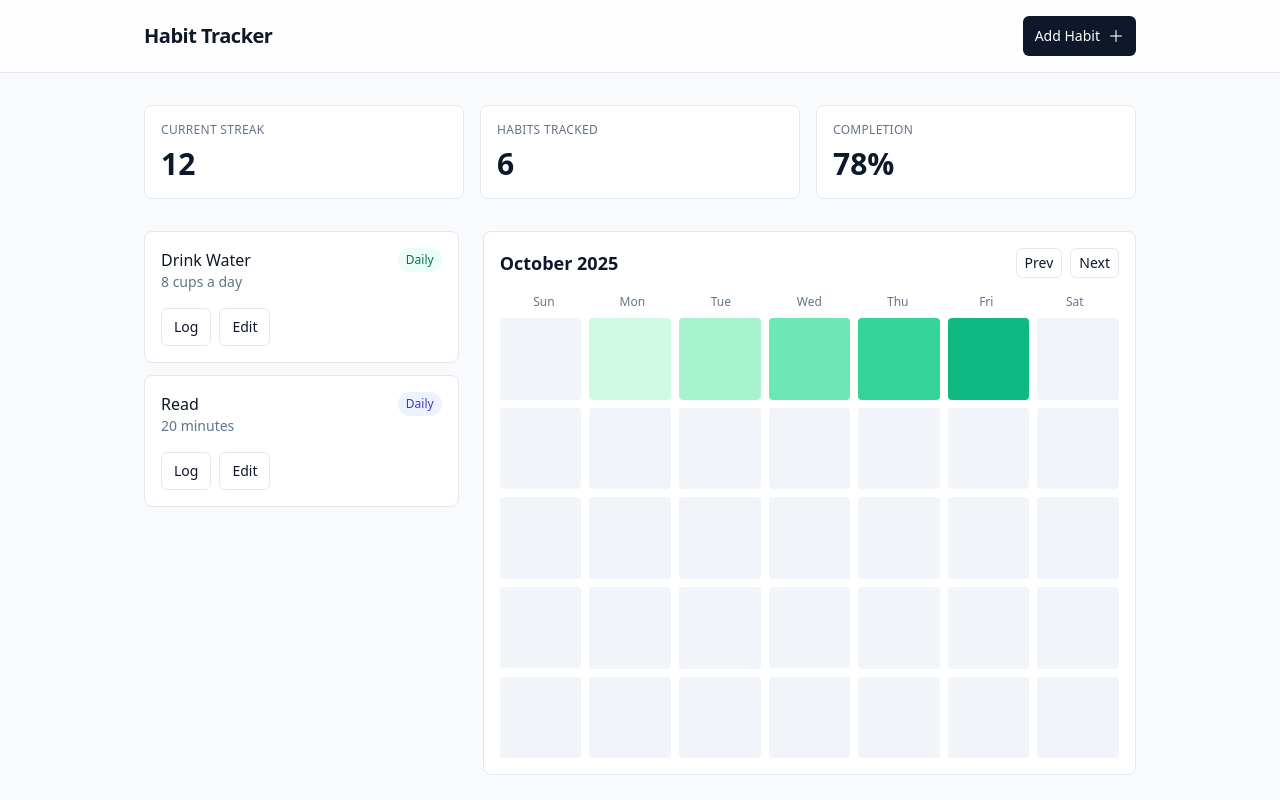
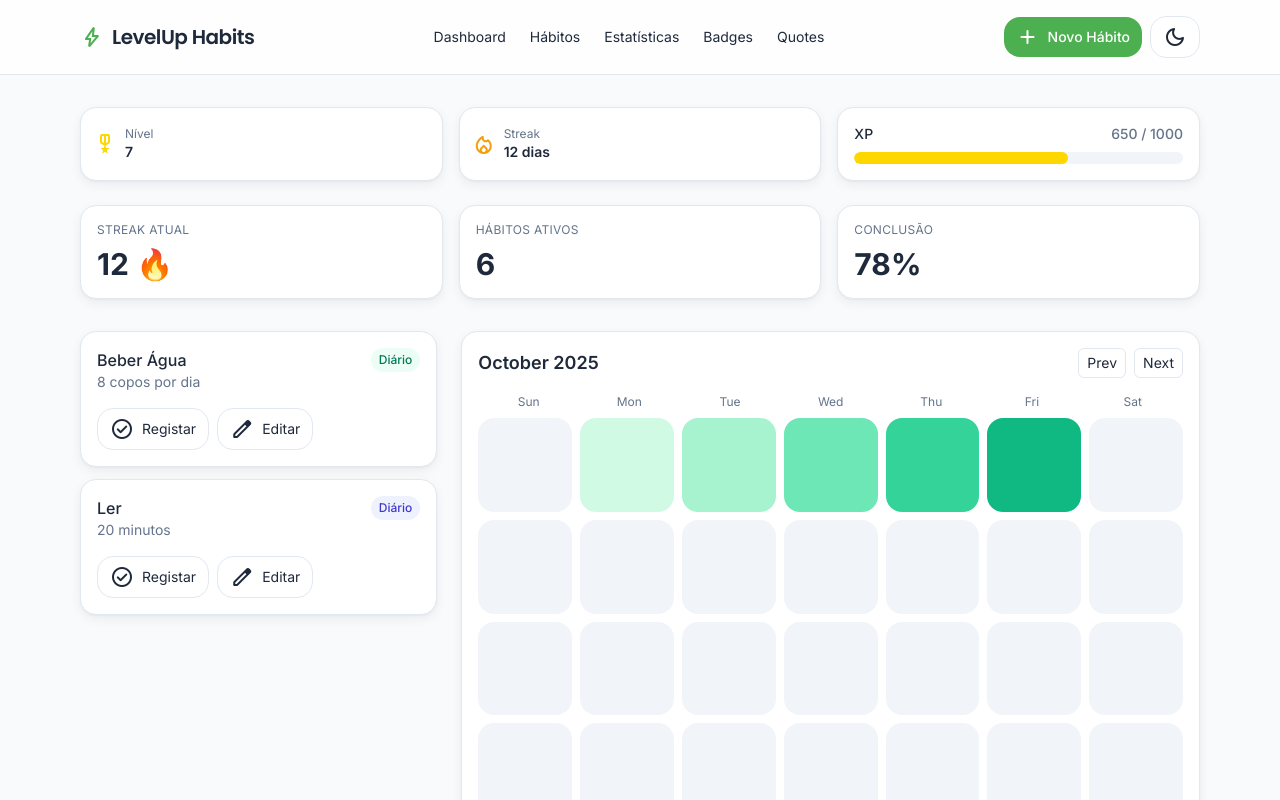
Before and after one commit to DinisMiranda/PW1_P1, a Vue app in the folder my-vue-app/: page / in a window 1280 px wide. Shown: the top 800 px of the page. Built offline with nearby package versions, Linux system fonts and the light colour scheme.

Commit message:
Design: Tailwind setup + dashboard layout with widgets

```diff
--- a/my-vue-app/index.html
+++ b/my-vue-app/index.html
@@ -6,9 +6,42 @@
     <meta name="viewport" content="width=device-width, initial-scale=1.0">
     <title>Habit Tracker</title>
     <script src="https://cdn.tailwindcss.com"></script>
+    <!-- Fonts: Poppins (titles) and Inter (text) -->
+    <link rel="preconnect" href="https://fonts.googleapis.com">
+    <link rel="preconnect" href="https://fonts.gstatic.com" crossorigin>
+    <link href="https://fonts.googleapis.com/css2?family=Inter:wght@400;500;600;700&family=Poppins:wght@500;600;700&display=swap" rel="stylesheet">
+    <!-- Material Symbols for icons -->
+    <link href="https://fonts.googleapis.com/css2?family=Material+Symbols+Rounded:opsz,wght,FILL,GRAD@24,400,0,0" rel="stylesheet" />
+    <script>
+      tailwind.config = {
+        theme: {
+          extend: {
+            colors: {
+              primary: '#4CAF50', // verde motivacional
+              secondary: '#81C784',
+              xp: '#FFD700', // dourado
+              background: '#F9FAFB',
+              textmain: '#1E293B'
+            },
+            borderRadius: {
+              'xl': '1rem'
+            },
+            fontFamily: {
+              sans: ['Inter', 'system-ui', 'Avenir', 'Helvetica', 'Arial', 'sans-serif'],
+              display: ['Poppins', 'Inter', 'system-ui', 'sans-serif']
+            },
+            boxShadow: {
+              card: '0 1px 2px rgba(0,0,0,0.04), 0 4px 12px rgba(0,0,0,0.06)'
+            }
+          }
+        }
+      }
+    </script>
     <style>
       /* Tailwind preflight resets are applied via CDN */
       html, body, #app { height: 100%; }
+      body { font-family: Inter, system-ui, -apple-system, Segoe UI, Roboto, Helvetica, Arial, "Apple Color Emoji", "Segoe UI Emoji"; color: #1E293B; background: #F9FAFB; }
+      .material-symbols-rounded { font-variation-settings: 'FILL' 0, 'wght' 400, 'GRAD' 0, 'opsz' 24; }
     </style>
   </head>
   <body>
--- a/my-vue-app/src/App.vue
+++ b/my-vue-app/src/App.vue
@@ -1,32 +1,38 @@
-<script setup></script>
+<script setup>
+import Navbar from './components/Navbar.vue'
+import Footer from './components/Footer.vue'
+import XPBar from './components/XPBar.vue'
+import LevelIndicator from './components/LevelIndicator.vue'
+import StreakCounter from './components/StreakCounter.vue'
+</script>
 
 <template>
-  <div class="min-h-full bg-slate-50 text-slate-900">
-    <!-- Header -->
-    <header class="sticky top-0 z-10 border-b border-slate-200 bg-white/80 backdrop-blur">
-      <div class="mx-auto max-w-5xl px-4 py-4 flex items-center justify-between">
-        <h1 class="text-xl font-semibold tracking-tight">Habit Tracker</h1>
-        <button class="inline-flex items-center gap-2 rounded-md bg-slate-900 px-3 py-2 text-white hover:bg-slate-800 active:bg-slate-900">
-          <span class="text-sm font-medium">Add Habit</span>
-          <span aria-hidden>＋</span>
-        </button>
-      </div>
-    </header>
+  <div class="min-h-full bg-background text-textmain">
+    <Navbar />
 
     <!-- Content -->
-    <main class="mx-auto max-w-5xl px-4 py-8">
+    <main class="mx-auto max-w-6xl px-4 py-8">
+      <!-- Gamification widgets -->
+      <section class="mb-6 grid grid-cols-1 gap-4 sm:grid-cols-3">
+        <LevelIndicator />
+        <StreakCounter />
+        <div class="rounded-xl border border-slate-200 bg-white p-4 shadow-card">
+          <XPBar />
+        </div>
+      </section>
+
       <!-- Stats -->
       <section class="mb-8 grid grid-cols-1 gap-4 sm:grid-cols-3">
-        <div class="rounded-lg border border-slate-200 bg-white p-4">
-          <p class="text-xs uppercase tracking-wide text-slate-500">Current Streak</p>
-          <p class="mt-2 text-3xl font-bold">12</p>
+        <div class="rounded-xl border border-slate-200 bg-white p-4 shadow-card">
+          <p class="text-xs uppercase tracking-wide text-slate-500">Streak atual</p>
+          <p class="mt-2 text-3xl font-bold">12 🔥</p>
         </div>
-        <div class="rounded-lg border border-slate-200 bg-white p-4">
-          <p class="text-xs uppercase tracking-wide text-slate-500">Habits Tracked</p>
+        <div class="rounded-xl border border-slate-200 bg-white p-4 shadow-card">
+          <p class="text-xs uppercase tracking-wide text-slate-500">Hábitos ativos</p>
           <p class="mt-2 text-3xl font-bold">6</p>
         </div>
-        <div class="rounded-lg border border-slate-200 bg-white p-4">
-          <p class="text-xs uppercase tracking-wide text-slate-500">Completion</p>
+        <div class="rounded-xl border border-slate-200 bg-white p-4 shadow-card">
+          <p class="text-xs uppercase tracking-wide text-slate-500">Conclusão</p>
           <p class="mt-2 text-3xl font-bold">78%</p>
         </div>
       </section>
@@ -35,37 +41,49 @@
       <div class="grid grid-cols-1 gap-6 lg:grid-cols-3">
         <!-- Habit list -->
         <section class="lg:col-span-1 space-y-3">
-          <div class="rounded-lg border border-slate-200 bg-white p-4">
+          <div class="rounded-xl border border-slate-200 bg-white p-4 shadow-card">
             <div class="flex items-start justify-between">
               <div>
-                <h3 class="font-medium">Drink Water</h3>
-                <p class="text-sm text-slate-500">8 cups a day</p>
+                <h3 class="font-medium">Beber Água</h3>
+                <p class="text-sm text-slate-500">8 copos por dia</p>
               </div>
-              <span class="rounded-full bg-emerald-50 px-2 py-1 text-xs font-medium text-emerald-700">Daily</span>
+              <span class="rounded-full bg-emerald-50 px-2 py-1 text-xs font-medium text-emerald-700">Diário</span>
             </div>
             <div class="mt-4 flex items-center gap-2">
-              <button class="rounded-md border border-slate-200 px-3 py-2 text-sm hover:bg-slate-50">Log</button>
-              <button class="rounded-md border border-slate-200 px-3 py-2 text-sm hover:bg-slate-50">Edit</button>
+              <button class="inline-flex items-center gap-2 rounded-xl border border-slate-200 px-3 py-2 text-sm hover:bg-slate-50">
+                <span class="material-symbols-rounded">check_circle</span>
+                Registar
+              </button>
+              <button class="inline-flex items-center gap-2 rounded-xl border border-slate-200 px-3 py-2 text-sm hover:bg-slate-50">
+                <span class="material-symbols-rounded">edit</span>
+                Editar
+              </button>
             </div>
           </div>
 
-          <div class="rounded-lg border border-slate-200 bg-white p-4">
+          <div class="rounded-xl border border-slate-200 bg-white p-4 shadow-card">
             <div class="flex items-start justify-between">
               <div>
-                <h3 class="font-medium">Read</h3>
-                <p class="text-sm text-slate-500">20 minutes</p>
+                <h3 class="font-medium">Ler</h3>
+                <p class="text-sm text-slate-500">20 minutos</p>
               </div>
-              <span class="rounded-full bg-indigo-50 px-2 py-1 text-xs font-medium text-indigo-700">Daily</span>
+              <span class="rounded-full bg-indigo-50 px-2 py-1 text-xs font-medium text-indigo-700">Diário</span>
             </div>
             <div class="mt-4 flex items-center gap-2">
-              <button class="rounded-md border border-slate-200 px-3 py-2 text-sm hover:bg-slate-50">Log</button>
-              <button class="rounded-md border border-slate-200 px-3 py-2 text-sm hover:bg-slate-50">Edit</button>
+              <button class="inline-flex items-center gap-2 rounded-xl border border-slate-200 px-3 py-2 text-sm hover:bg-slate-50">
+                <span class="material-symbols-rounded">check_circle</span>
+                Registar
+              </button>
+              <button class="inline-flex items-center gap-2 rounded-xl border border-slate-200 px-3 py-2 text-sm hover:bg-slate-50">
+                <span class="material-symbols-rounded">edit</span>
+                Editar
+              </button>
             </div>
           </div>
         </section>
 
         <!-- Calendar heatmap -->
-        <section class="lg:col-span-2 rounded-lg border border-slate-200 bg-white p-4">
+        <section class="lg:col-span-2 rounded-xl border border-slate-200 bg-white p-4 shadow-card">
           <div class="flex items-center justify-between">
             <h2 class="text-lg font-semibold">October 2025</h2>
             <div class="flex items-center gap-2">
@@ -88,22 +106,25 @@
           <!-- Grid -->
           <div class="mt-2 grid grid-cols-7 gap-2">
             <!-- Example cells with varying completion states -->
-            <div class="aspect-square rounded bg-slate-100"></div>
-            <div class="aspect-square rounded bg-emerald-100"></div>
-            <div class="aspect-square rounded bg-emerald-200"></div>
-            <div class="aspect-square rounded bg-emerald-300"></div>
-            <div class="aspect-square rounded bg-emerald-400"></div>
-            <div class="aspect-square rounded bg-emerald-500"></div>
-            <div class="aspect-square rounded bg-slate-100"></div>
+            <div class="aspect-square rounded-xl bg-slate-100"></div>
+            <div class="aspect-square rounded-xl bg-emerald-100"></div>
+            <div class="aspect-square rounded-xl bg-emerald-200"></div>
+            <div class="aspect-square rounded-xl bg-emerald-300"></div>
+            <div class="aspect-square rounded-xl bg-emerald-400"></div>
+            <div class="aspect-square rounded-xl bg-emerald-500"></div>
+            <div class="aspect-square rounded-xl bg-slate-100"></div>
 
             <!-- Repeat to fill a month-ish look (static design) -->
             <template v-for="i in 28" :key="i">
-              <div class="aspect-square rounded bg-slate-100"></div>
+              <div class="aspect-square rounded-xl bg-slate-100"></div>
             </template>
           </div>
         </section>
       </div>
+
+
     </main>
+    <Footer />
   </div>
 </template>
 
--- /dev/null
+++ b/my-vue-app/src/components/Footer.vue
@@ -0,0 +1,15 @@
+<template>
+  <footer class="border-t border-slate-200 bg-white/80">
+    <div class="mx-auto max-w-6xl px-4 py-6 text-sm text-slate-500 flex items-center justify-between">
+      <p>© 2025 LevelUp Habits</p>
+      <div class="flex items-center gap-4">
+        <a href="#" class="hover:text-primary">Política de Privacidade</a>
+        <a href="#" class="hover:text-primary">Termos</a>
+      </div>
+    </div>
+  </footer>
+</template>
+
+<script setup></script>
+
+<style scoped></style>
--- /dev/null
+++ b/my-vue-app/src/components/LevelIndicator.vue
@@ -0,0 +1,13 @@
+<template>
+  <div class="inline-flex items-center gap-2 rounded-xl border border-slate-200 bg-white px-3 py-2 shadow-card">
+    <span class="material-symbols-rounded text-xp">military_tech</span>
+    <div class="leading-tight">
+      <p class="text-xs text-slate-500">Nível</p>
+      <p class="text-sm font-semibold">7</p>
+    </div>
+  </div>
+</template>
+
+<script setup></script>
+
+<style scoped></style>
--- /dev/null
+++ b/my-vue-app/src/components/Navbar.vue
@@ -0,0 +1,30 @@
+<template>
+  <header class="sticky top-0 z-10 border-b border-slate-200 bg-white/80 backdrop-blur">
+    <div class="mx-auto max-w-6xl px-4 py-4 flex items-center justify-between">
+      <div class="flex items-center gap-2">
+        <span class="material-symbols-rounded text-primary">bolt</span>
+        <h1 class="text-xl font-semibold tracking-tight font-display">LevelUp Habits</h1>
+      </div>
+      <nav class="hidden md:flex items-center gap-6 text-sm">
+        <a href="#" class="hover:text-primary">Dashboard</a>
+        <a href="#" class="hover:text-primary">Hábitos</a>
+        <a href="#" class="hover:text-primary">Estatísticas</a>
+        <a href="#" class="hover:text-primary">Badges</a>
+        <a href="#" class="hover:text-primary">Quotes</a>
+      </nav>
+      <div class="flex items-center gap-2">
+        <button class="inline-flex items-center gap-2 rounded-xl bg-primary px-3 py-2 text-white hover:brightness-95">
+          <span class="material-symbols-rounded">add</span>
+          <span class="text-sm font-medium">Novo Hábito</span>
+        </button>
+        <button class="inline-flex items-center gap-2 rounded-xl border border-slate-200 bg-white px-3 py-2 hover:bg-slate-50">
+          <span class="material-symbols-rounded">dark_mode</span>
+        </button>
+      </div>
+    </div>
+  </header>
+</template>
+
+<script setup></script>
+
+<style scoped></style>
--- /dev/null
+++ b/my-vue-app/src/components/StreakCounter.vue
@@ -0,0 +1,13 @@
+<template>
+  <div class="inline-flex items-center gap-2 rounded-xl border border-slate-200 bg-white px-3 py-2 shadow-card">
+    <span class="material-symbols-rounded text-amber-500">local_fire_department</span>
+    <div class="leading-tight">
+      <p class="text-xs text-slate-500">Streak</p>
+      <p class="text-sm font-semibold">12 dias</p>
+    </div>
+  </div>
+</template>
+
+<script setup></script>
+
+<style scoped></style>
--- /dev/null
+++ b/my-vue-app/src/components/XPBar.vue
@@ -0,0 +1,15 @@
+<template>
+  <div class="w-full">
+    <div class="flex items-center justify-between mb-2">
+      <span class="text-sm font-medium">XP</span>
+      <span class="text-sm font-medium text-slate-500">650 / 1000</span>
+    </div>
+    <div class="h-3 w-full rounded-xl bg-slate-100 overflow-hidden">
+      <div class="h-full bg-xp rounded-xl" style="width: 65%"></div>
+    </div>
+  </div>
+</template>
+
+<script setup></script>
+
+<style scoped></style>
```
Also changed, not shown: my-vue-app/src/components/BadgeCard.vue (added, +21 -0 lines), my-vue-app/src/components/HabitCard.vue (added, +44 -0 lines).
